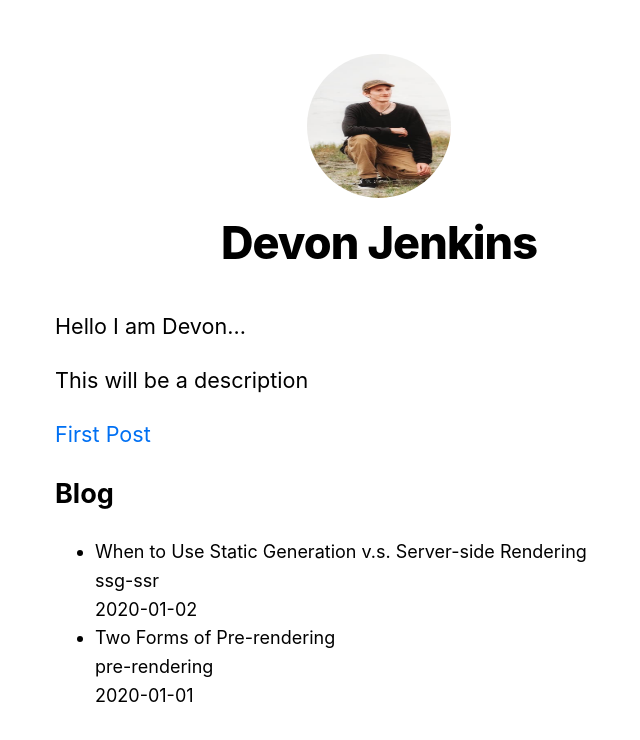
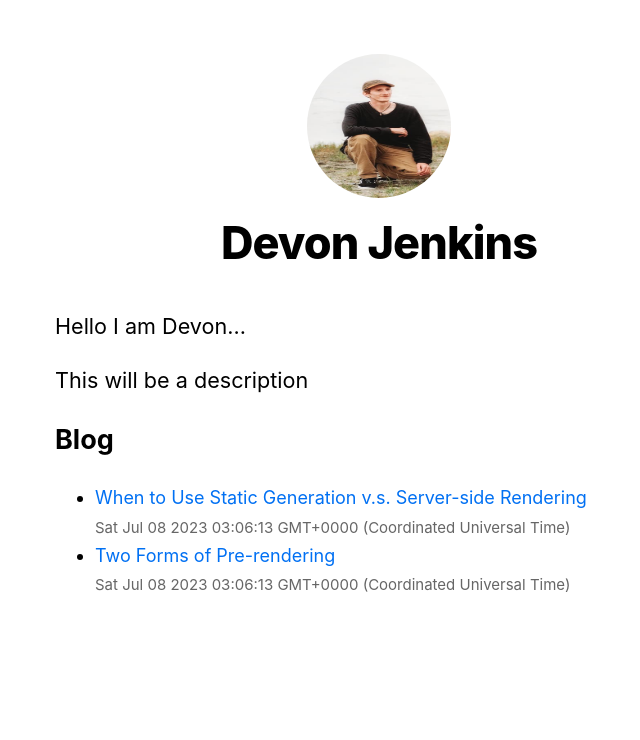
Before and after one commit to DevonJenkins/nextjs-blog, a Next.js app: page / in a window 1280 px wide. Shown: the top 740 px of the page, without its empty margins (261-901 px from the left). Built offline with nearby package versions, Linux system fonts and the light colour scheme.

Commit message:
touch up index.js

```diff
--- a/pages/index.js
+++ b/pages/index.js
@@ -25,18 +25,19 @@ export default function Home({ allPostsData }) {
 				<section className={utilStyles.headingMd}>
 					<p>Hello I am Devon...</p>
 					<p>This will be a description</p>
-					<Link href="/posts/first-post">First Post</Link>
 				</section>
 				<section>
 					<h2 className='utilStyles.headingLg'>Blog</h2>
 					<ul>
 						{allPostsData.map(({ id, date, title }) => (
 							<li key={id}>
-								{title}
+								<Link href={`/posts/${id}`}>
+									{title}
+								</Link>
 								<br />
-								{id}
-								<br />
-								{date}
+								<small className={utilStyles.lightText}>
+									<Date dateString={date}/>
+								</small>
 								<br />
 							</li>
 						))}
```
Also changed, not shown: pages/posts/[id].js (+15 -7 lines).
